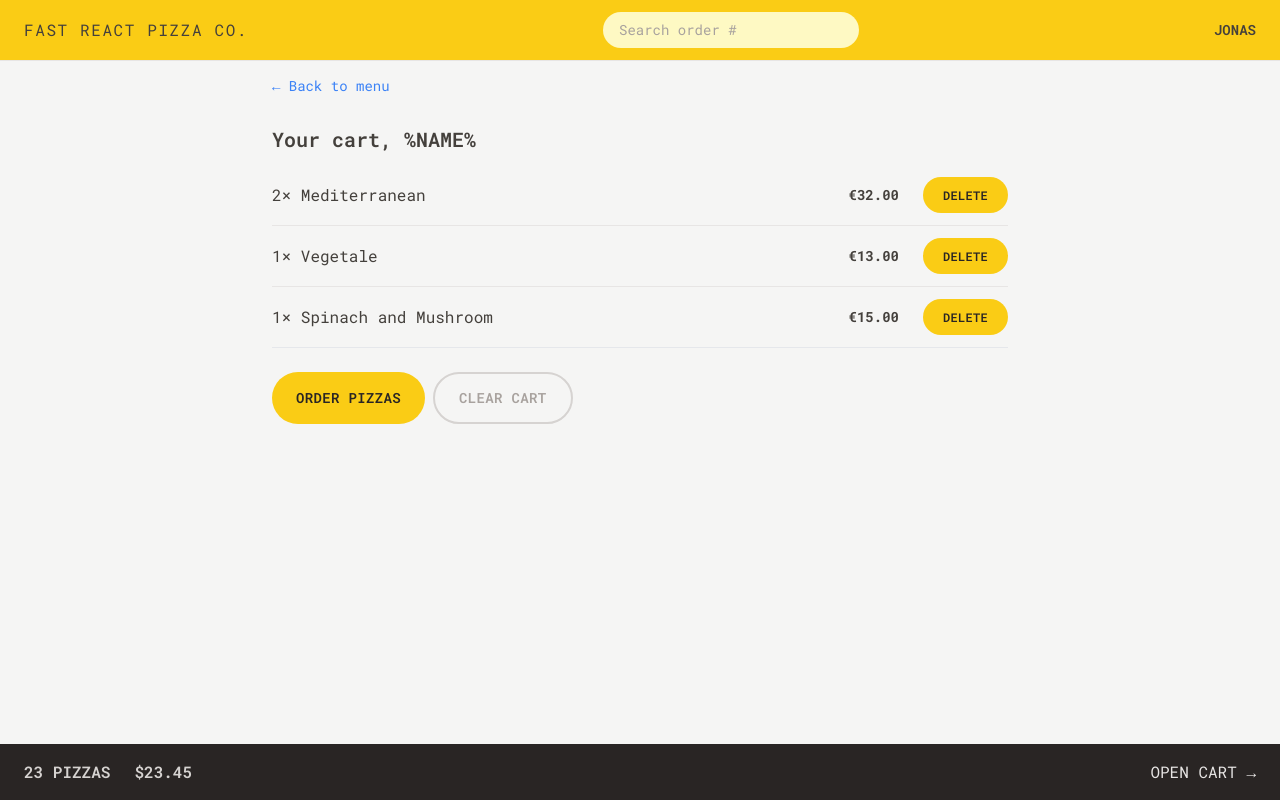
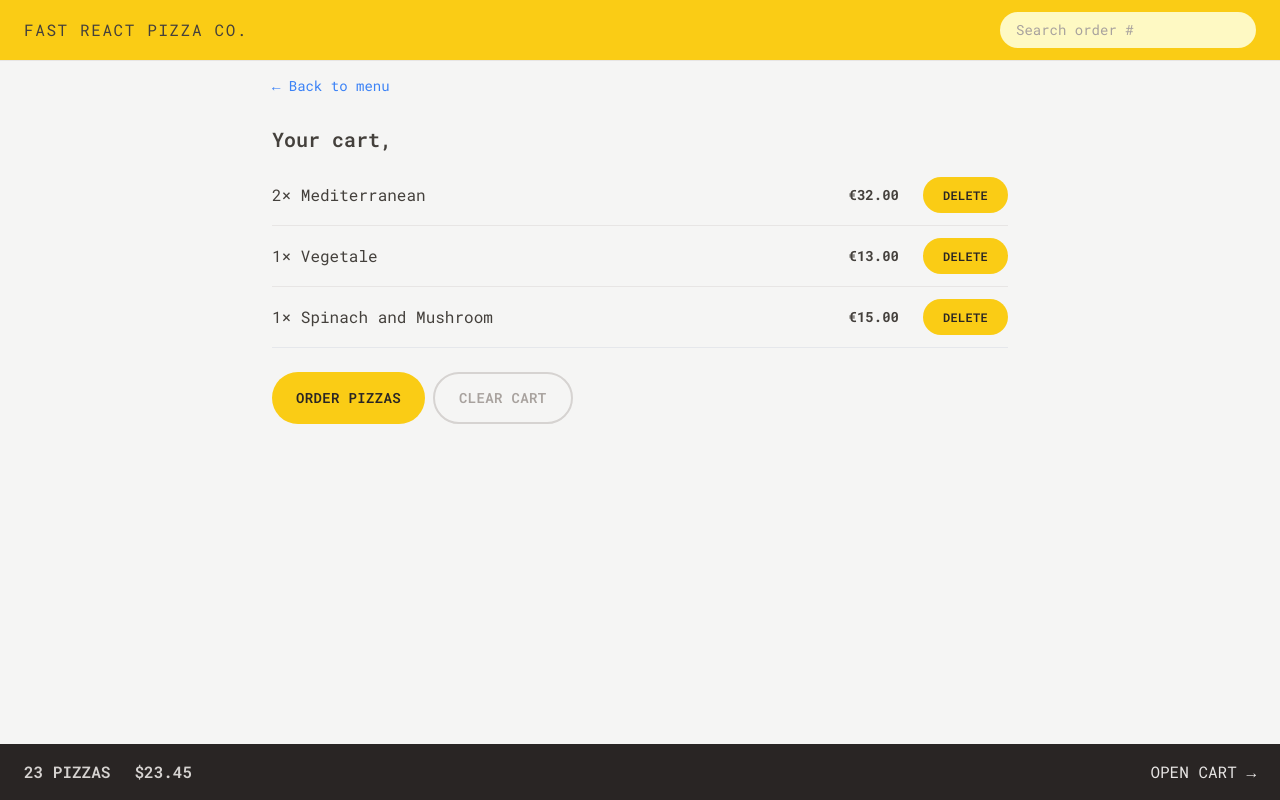
Before and after one commit to saodat-riskiyeva/fast-react-pizza-after-tailwind, a React (Vite) app: page /cart in a window 1280 px wide. Built offline with nearby package versions, Linux system fonts and the light colour scheme.

Commit message:
reading and updating the User state

```diff
--- a/src/features/cart/Cart.jsx
+++ b/src/features/cart/Cart.jsx
@@ -2,6 +2,7 @@ import { Link } from 'react-router-dom';
 import LinkButton from '../../ui/LinkButton';
 import Button from '../../ui/Button';
 import CartItem from './CartItem';
+import { useSelector } from 'react-redux';
 
 const fakeCart = [
   {
@@ -28,13 +29,14 @@ const fakeCart = [
 ];
 
 function Cart() {
+  const username = useSelector((state) => state.user.username);
   const cart = fakeCart;
 
   return (
     <div className="px-4 py-3">
       <LinkButton to="/menu">&larr; Back to menu</LinkButton>
 
-      <h2 className="mt-7 text-xl font-semibold">Your cart, %NAME%</h2>
+      <h2 className="mt-7 text-xl font-semibold">Your cart, {username}</h2>
 
       <ul className="mt-3 divide-y divide-stone-200 border-b">
         {cart.map((item) => (
--- a/src/features/order/CreateOrder.jsx
+++ b/src/features/order/CreateOrder.jsx
@@ -2,6 +2,7 @@ import { useState } from 'react';
 import { Form, redirect, useActionData, useNavigation } from 'react-router-dom';
 import { createOrder } from '../../services/apiRestaurant';
 import Button from '../../ui/Button';
+import { useSelector } from 'react-redux';
 
 // https://uibakery.io/regex-library/phone-number
 const isValidPhone = (str) =>
@@ -34,6 +35,8 @@ const fakeCart = [
 ];
 
 function CreateOrder() {
+  const username = useSelector((state) => state.user.username);
+
   const navigation = useNavigation();
   const isSubmitting = navigation.state === 'submitting';
 
@@ -50,7 +53,13 @@ function CreateOrder() {
       <Form method="POST">
         <div className="mb-5 flex flex-col gap-2 sm:flex-row sm:items-center">
           <label className="sm:basis-40">First Name</label>
-          <input className="input grow" type="text" name="customer" required />
+          <input
+            className="input grow"
+            type="text"
+            name="customer"
+            defaultValue={username}
+            required
+          />
         </div>
 
         <div className="mb-5 flex flex-col gap-2 sm:flex-row sm:items-center">
--- a/src/features/user/CreateUser.jsx
+++ b/src/features/user/CreateUser.jsx
@@ -1,11 +1,20 @@
 import { useState } from 'react';
 import Button from '../../ui/Button';
+import { useDispatch } from 'react-redux';
+import { updateName } from './userSlice';
+import { useNavigate } from 'react-router-dom';
 
 function CreateUser() {
   const [username, setUsername] = useState('');
+  const dispatch = useDispatch();
+  const navigate = useNavigate();
 
   function handleSubmit(e) {
     e.preventDefault();
+
+    if (!username) return;
+    dispatch(updateName(username));
+    navigate('/menu');
   }
 
   return (
--- a/src/features/user/Username.jsx
+++ b/src/features/user/Username.jsx
@@ -1,5 +1,13 @@
+import { useSelector } from 'react-redux';
+
 function Username() {
-  return <div className="hidden text-sm font-semibold md:block">Jonas</div>;
+  const username = useSelector((state) => state.user.username);
+
+  if (!username) return null;
+
+  return (
+    <div className="hidden text-sm font-semibold md:block">{username}</div>
+  );
 }
 
 export default Username;
--- a/src/features/user/userSlice.js
+++ b/src/features/user/userSlice.js
@@ -23,7 +23,6 @@ async function fetchAddress() {
 } */
 
 import { createSlice } from '@reduxjs/toolkit';
-import { act } from 'react';
 
 const initialState = {
   username: '',
--- a/src/main.jsx
+++ b/src/main.jsx
@@ -1,10 +1,14 @@
-import React from "react";
-import ReactDOM from "react-dom/client";
-import App from "./App";
-import "./index.css";
+import React from 'react';
+import ReactDOM from 'react-dom/client';
+import App from './App';
+import './index.css';
+import { Provider } from 'react-redux';
+import store from './store';
 
-ReactDOM.createRoot(document.getElementById("root")).render(
+ReactDOM.createRoot(document.getElementById('root')).render(
   <React.StrictMode>
-    <App />
+    <Provider store={store}>
+      <App />
+    </Provider>
   </React.StrictMode>
 );
--- /dev/null
+++ b/src/store.js
@@ -0,0 +1,11 @@
+import { configureStore } from '@reduxjs/toolkit';
+
+import userReducer from './features/user/userSlice';
+
+const store = configureStore({
+  reducer: {
+    user: userReducer,
+  },
+});
+
+export default store;
--- a/src/ui/Home.jsx
+++ b/src/ui/Home.jsx
@@ -1,6 +1,10 @@
+import { useSelector } from 'react-redux';
 import CreateUser from '../features/user/CreateUser';
+import Button from './Button';
 
 function Home() {
+  const username = useSelector((state) => state.user.username);
+
   return (
     <div className="my-10 px-4 text-center sm:my-16">
       <h1 className="mb-8  text-xl font-semibold md:text-3xl">
@@ -11,7 +15,13 @@ function Home() {
         </span>
       </h1>
 
-      <CreateUser />
+      {username === '' ? (
+        <CreateUser />
+      ) : (
+        <Button to="/menu" type="primary">
+          Continue ordering, {username}
+        </Button>
+      )}
     </div>
   );
 }
```
